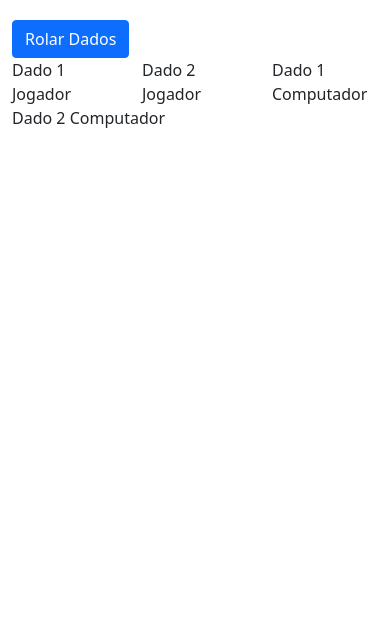
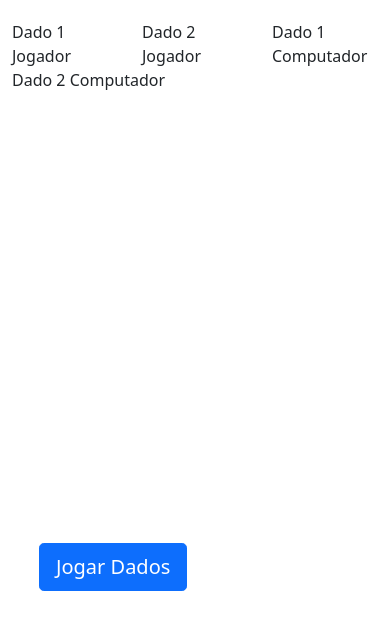
Before and after one commit to guibruenning/Exerciocio_1_DW1, a PHP site: page / in a window 390 px wide. Shown: the top 630 px of the page. Run offline with PHP 8.4, Linux system fonts and the light colour scheme.

Commit message:
Ajustado visual para funcionar com celular

```diff
--- a/css/css.css
+++ b/css/css.css
@@ -4,6 +4,12 @@
     background-repeat: no-repeat;
     background-position: center center;
     background-size: 100px;
+}
+
+.buttonClick {
+    position: absolute;
+    top: 30vh;
+    left: 10vw;
 }
 
 .conteudo {
@@ -15,9 +21,22 @@
     display: flex;
     width: 400px;
     height: 100px;
-    top: 50vh;
-    left: 20vw;
+    top: 26vh;
+    left: 28vw;
     flex-direction: column;
+}
+
+@media screen and (max-width: 768px) {
+    .containerWinner {
+        top: inherit;
+        bottom: 12vh;
+        left: 4vh;
+        max-width: 300px;
+    }
+    .buttonClick {
+        bottom: 30vh;
+        top: inherit;
+    }
 }
 
 .containerWinner .winner {
--- a/view/visual.php
+++ b/view/visual.php
@@ -1,6 +1,6 @@
 <div class="container conteudo">
     <div>
-        <button id="buttonClick" nome="buttonClick" class=" buttonClick btn btn-primary">Rolar Dados</button>
+        <button id="buttonClick" nome="buttonClick" class="buttonClick btn-lg btn btn-primary">Jogar Dados</button>
     </div>
     <div class="row">
         <div class="divDice col">
@@ -21,6 +21,7 @@
             <div class="dice quatro hide"></div>
         </div>
     </div>
+
     <div class="container containerWinner hide">
         <label>O vencedor é </label>
 
```
